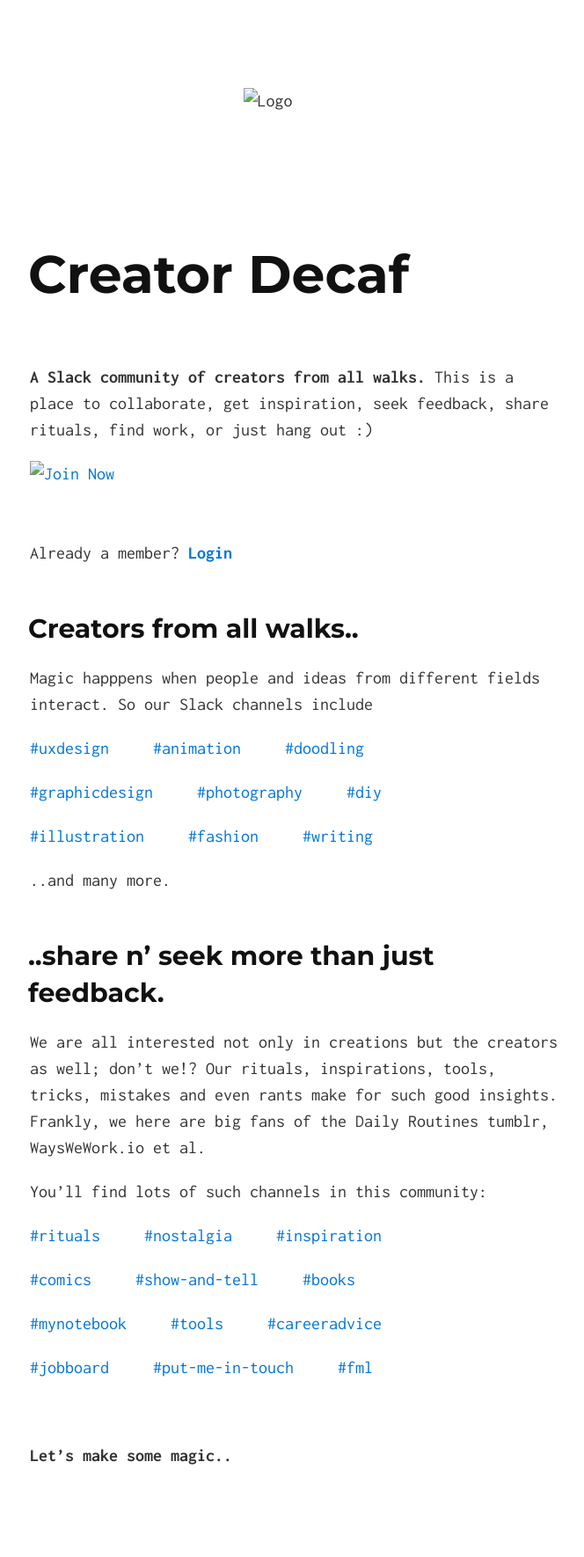
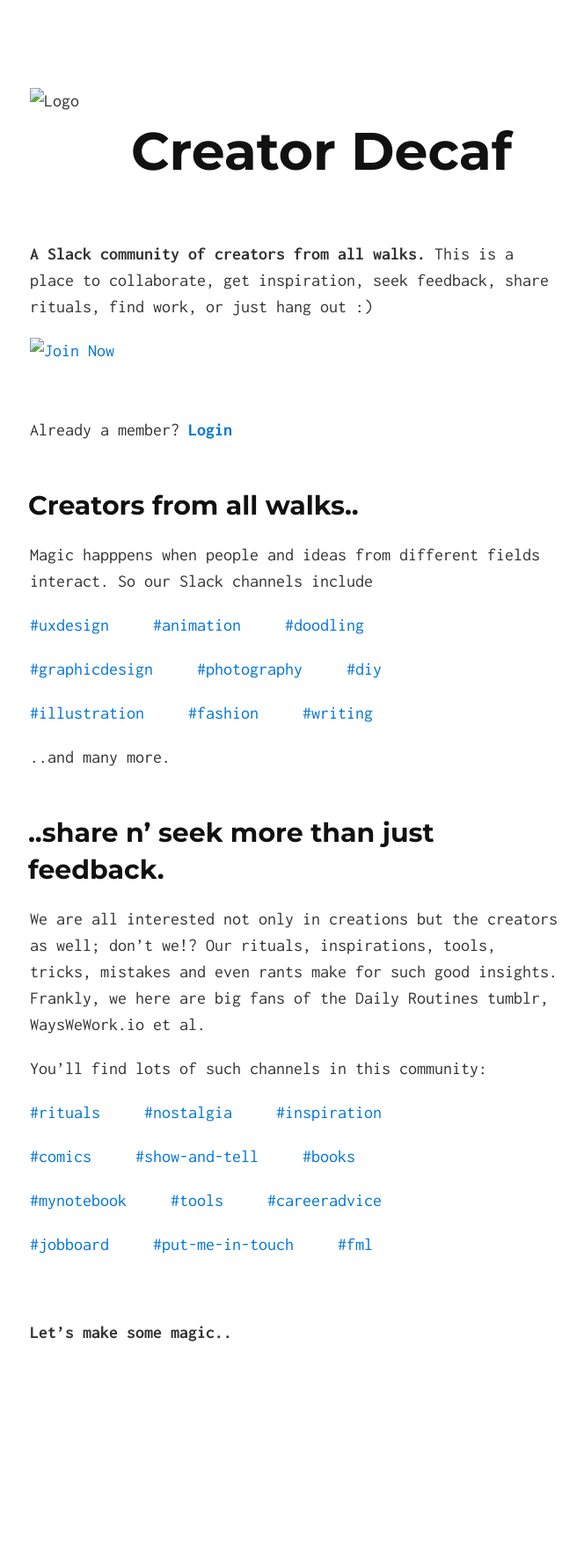
Before and after one commit to pzync/betterIndia, a Jekyll site: the page built from index.md, in a window 1280 px wide. Shown: the whole page at 88% size, without its empty margins (306-970 px from the left). Built offline with Jekyll 4.4.1, drawn with Linux system fonts in a browser that asks for light colours; after the commit the page ends 1630 px from its top, so only the background shows below that.

Commit message:
Update default.html

```diff
--- a/_layouts/default.html
+++ b/_layouts/default.html
@@ -11,7 +11,7 @@
 </head>
 <body>
   <div class="container">
-    <img src="/cdecaf/logo.png" alt="Logo" style="width:115px;height:140px;align:left"><br>
+    <img src="/cdecaf/logo.png" alt="Logo" style="width:115px;height:140px;float:left"><br>
     <h1><a href="./">{{ site.tag_text }}</a></h1>
     {{ content }}
   </div>
```
